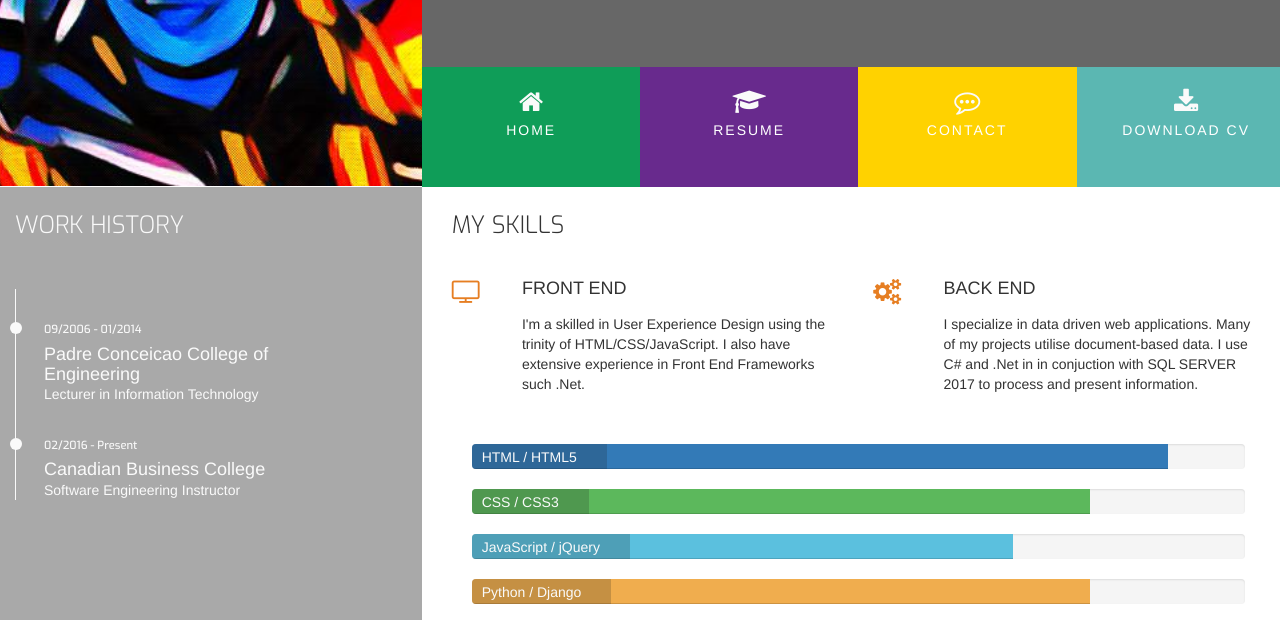
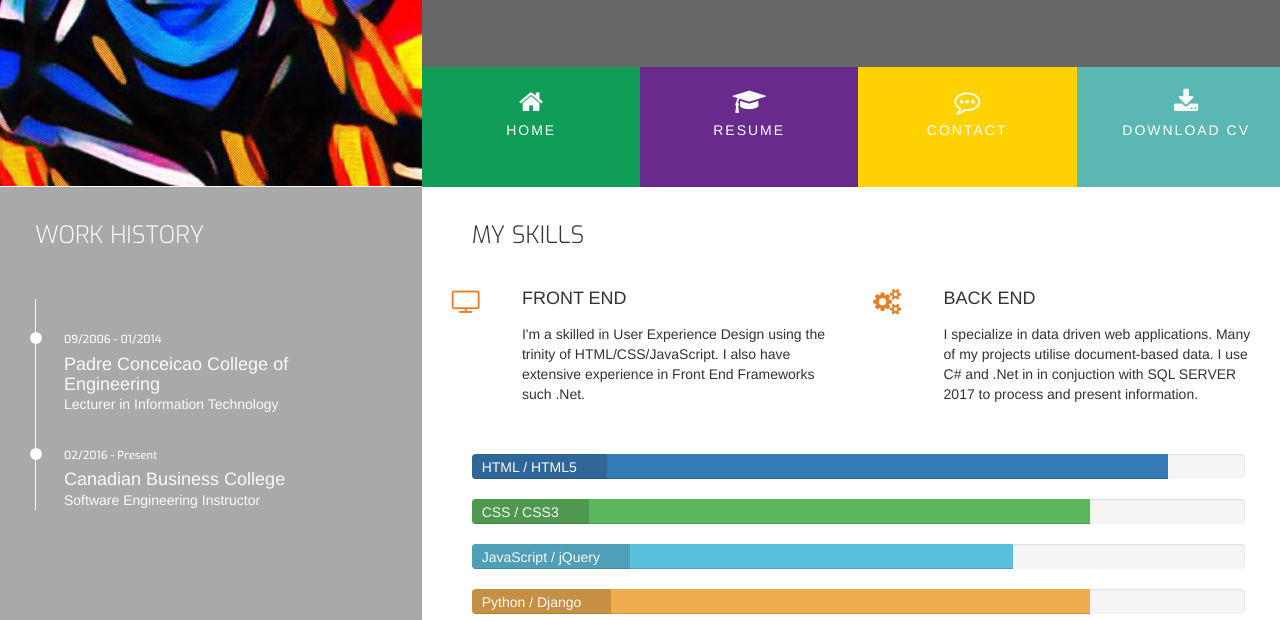
Before and after one commit to nadia-solution-tracker/ucd-resume, a plain HTML site: page resume.html in a window 1280 px wide. Shown: the part 174-794 px from the top of the page. Drawn offline with nearby package versions, Linux system fonts and the light colour scheme.

Commit message:
work and personal details modification in style

```diff
--- a/assets/css/style.css
+++ b/assets/css/style.css
@@ -65,8 +65,9 @@ h1,h2,h3,h4{
 .section-heading{
     font-family: "Exo", sans-serif;
     font-weight: 300;
-    margin-top: 25px;
+    margin-top: 35px;
     margin-bottom: 40px;
+    padding-left:20px;
 }
 /*--------------------------------------------Heading*/
 
@@ -221,6 +222,7 @@ footer .cv-pdf:hover{
     margin-bottom: 20px;
     display: block;
     clear: both;
+     padding-left:20px;
 }
 
 .personal-info-item .key,
@@ -270,10 +272,7 @@ footer .cv-pdf:hover{
 .progress-section{
     margin: 40px 20px;
 }
-section{
-    margin:0;
-    padding:0;
-}
+
 /*--------------------------------------------Work History*/
 
 .timeline-item{
@@ -297,7 +296,7 @@ section{
     font-family: "Exo", sans-serif;
     font-weight: 500;
     font-size: .8em;
-    padding: 0;
+    padding: 0px;
     margin: 0;
 }
 
@@ -311,6 +310,7 @@ section{
     border-radius: 12px;
     content:'';
     background-color: #fafafa;
+
 }
 
 .history-heading{
@@ -320,6 +320,7 @@ section{
 
 .history-items{
     margin-bottom: 30px;
+    padding-left:35px;
 }
 .container, .container-fluid {
 margin: 0;
@@ -333,12 +334,14 @@ padding: 0;
     font-weight: 300;
     margin-top: 25px;
     margin-bottom: 20px;
+
 }
 
 .center-form{
     padding-top: 10px;
     margin: 0 auto;
     max-width: 70%;
+
 }
 
 button[type="submit"]{
```
